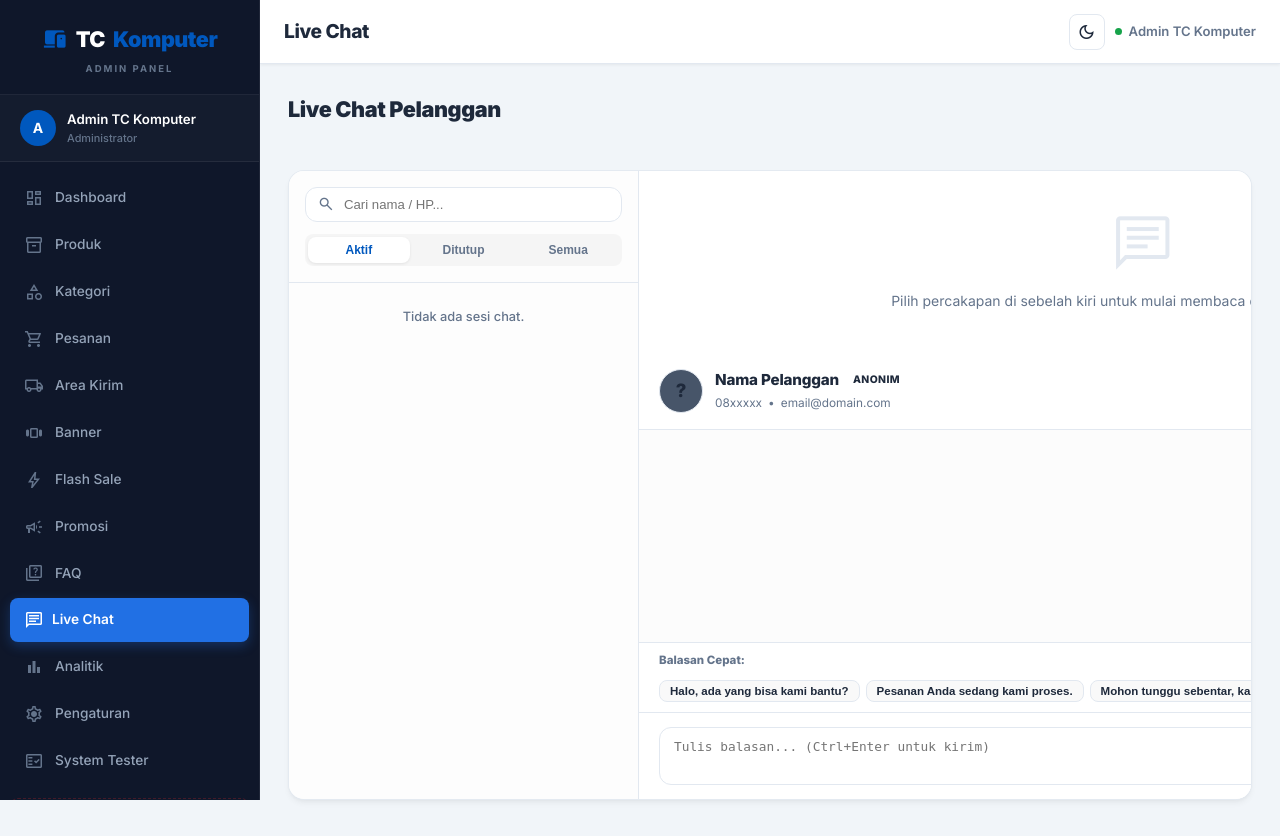
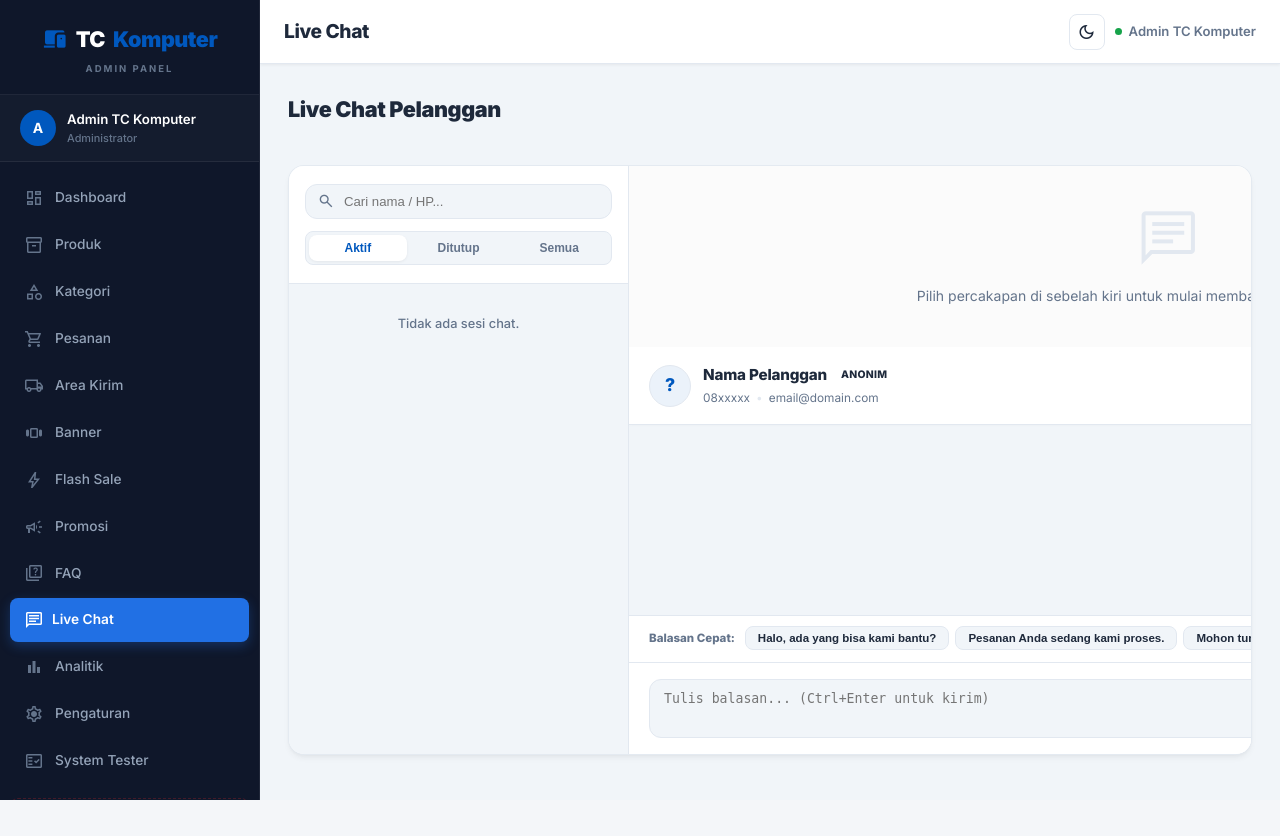
Before and after one commit to stevenarif123/TCKomputer, a PHP site: page /admin/chats in a window 1280 px wide. After the commit the page ends 800 px from the top, so only its background shows below. Run offline with PHP 8.4, Linux system fonts and the light colour scheme; a user stored in the database is signed in; data comes from the database, SQL or seed files in the repository; data that the repository does not hold is empty; some libraries are stand-ins or nearby versions.

Commit message:
Refine admin chat UI style for perfect alignment, contrast, and dark mode support

```diff
--- a/assets/css/admin.css
+++ b/assets/css/admin.css
@@ -1251,30 +1251,28 @@ body.dark-mode .notepad-textarea { background: rgba(255,255,255,0.025); }
     border: 1px solid var(--admin-card-border);
     border-radius: var(--admin-radius-lg);
     box-shadow: var(--admin-shadow);
-    height: calc(100vh - 170px);
-    min-height: 500px;
+    height: calc(100vh - 210px);
+    min-height: 520px;
     overflow: hidden;
-    margin-top: 15px;
+    margin-top: 10px;
 }
 
 .chat-sessions-list {
-    width: 350px;
+    width: 340px;
     border-right: 1px solid var(--admin-border);
     display: flex;
     flex-direction: column;
     flex-shrink: 0;
-    background: var(--admin-bg-sidebar);
-}
-body:not(.dark-mode) .chat-sessions-list {
-    background: #fdfdfd;
+    background: var(--admin-bg);
 }
 
 .chat-sessions-header {
-    padding: 16px;
+    padding: 18px 16px;
     border-bottom: 1px solid var(--admin-border);
     display: flex;
     flex-direction: column;
     gap: 12px;
+    background: var(--admin-card-bg);
 }
 
 .chat-sessions-header .search-wrapper {
@@ -1296,23 +1294,23 @@ body:not(.dark-mode) .chat-sessions-list {
     border-radius: var(--admin-radius);
     font-size: 0.825rem;
     outline: none;
-    background: var(--admin-card-bg);
-    color: var(--admin-text);
-    transition: border-color 0.2s ease;
+    background: var(--admin-bg);
+    color: var(--admin-text);
+    transition: all 0.2s ease;
 }
 .chat-search-input:focus {
     border-color: var(--admin-primary);
+    background: var(--admin-card-bg);
+    box-shadow: 0 0 0 3px var(--admin-primary-light);
 }
 
 .chat-filter-tabs {
     display: flex;
-    background: rgba(0,0,0,0.03);
+    background: var(--admin-bg);
     border-radius: var(--admin-radius-sm);
     padding: 3px;
     gap: 3px;
-}
-body.dark-mode .chat-filter-tabs {
-    background: rgba(255,255,255,0.03);
+    border: 1px solid var(--admin-border);
 }
 .filter-tab {
     flex: 1;
@@ -1324,13 +1322,13 @@ body.dark-mode .chat-filter-tabs {
     color: var(--admin-text-muted);
     cursor: pointer;
     border-radius: var(--admin-radius-sm);
-    transition: all 0.2s ease;
+    transition: all 0.15s ease;
     text-align: center;
 }
 .filter-tab.active {
     background: var(--admin-card-bg);
     color: var(--admin-primary);
-    box-shadow: 0 1px 3px rgba(0,0,0,0.08);
+    box-shadow: var(--admin-shadow-sm);
 }
 
 .sessions-scrollable {
@@ -1453,6 +1458,10 @@ body.dark-mode .chat-session-item:hover {
     flex-grow: 1;
     padding: 40px;
     text-align: center;
+    background: rgba(0,0,0,0.015);
+}
+body.dark-mode .conversation-empty {
+    background: rgba(255,255,255,0.005);
 }
 
 .conversation-active {
@@ -1469,6 +1478,7 @@ body.dark-mode .chat-session-item:hover {
     align-items: center;
     background: var(--admin-card-bg);
     z-index: 10;
+    box-shadow: 0 1px 3px rgba(0,0,0,0.02);
 }
 .user-meta {
     display: flex;
@@ -1476,16 +1486,16 @@ body.dark-mode .chat-session-item:hover {
     gap: 12px;
 }
 .user-avatar {
-    width: 44px;
-    height: 44px;
+    width: 42px;
+    height: 42px;
     border-radius: 50%;
-    background: var(--admin-secondary);
-    color: var(--admin-text);
+    background: var(--admin-primary-light);
+    color: var(--admin-primary);
     display: flex;
     align-items: center;
     justify-content: center;
     font-weight: 800;
-    font-size: 1.15rem;
+    font-size: 1.1rem;
     border: 1px solid var(--admin-border);
 }
 .user-title-row {
@@ -1507,6 +1517,9 @@ body.dark-mode .chat-session-item:hover {
     align-items: center;
     gap: 6px;
     margin-top: 2px;
+}
+.bullet-separator {
+    color: var(--admin-border);
 }
 .user-email-text {
     white-space: nowrap;
@@ -1522,33 +1535,31 @@ body.dark-mode .chat-session-item:hover {
     padding: 2px 6px;
     border-radius: 4px;
     text-transform: uppercase;
+    letter-spacing: 0.3px;
 }
 .badge-success {
-    background-color: rgba(16,185,129,0.1);
-    color: #10b981;
+    background-color: rgba(22, 163, 74, 0.1);
+    color: var(--admin-success);
 }
 .badge-warning {
-    background-color: rgba(245,158,11,0.1);
-    color: #f59e0b;
+    background-color: rgba(234, 88, 12, 0.1);
+    color: var(--admin-warning);
 }
 
 .conversation-messages {
     flex-grow: 1;
-    padding: 20px;
+    padding: 24px;
     overflow-y: auto;
-    background: rgba(0,0,0,0.01);
+    background: var(--admin-bg);
     display: flex;
     flex-direction: column;
-    gap: 12px;
-}
-body.dark-mode .conversation-messages {
-    background: rgba(255,255,255,0.01);
+    gap: 16px;
 }
 
 .chat-message {
     display: flex;
     flex-direction: column;
-    max-width: 70%;
+    max-width: 75%;
 }
 .chat-message.message-user {
     align-self: flex-start;
@@ -1626,31 +1637,28 @@ body.dark-mode .conversation-messages {
     align-self: center;
 }
 .chat-message-system span {
-    background: rgba(0,0,0,0.05);
+    background: var(--admin-border);
     color: var(--admin-text-muted);
     font-size: 0.68rem;
     font-weight: 700;
-    padding: 3px 12px;
+    padding: 4px 14px;
     border-radius: 12px;
     display: inline-block;
 }
-body.dark-mode .chat-message-system span {
-    background: rgba(255,255,255,0.06);
-}
 
 .quick-replies-container {
-    padding: 8px 20px;
+    padding: 10px 20px;
     border-top: 1px solid var(--admin-border);
     background: var(--admin-card-bg);
     display: flex;
     align-items: center;
     gap: 10px;
-    flex-wrap: wrap;
 }
 .quick-replies-label {
     font-size: 0.72rem;
     font-weight: 800;
     color: var(--admin-text-muted);
+    flex-shrink: 0;
 }
 .quick-replies {
     display: flex;
@@ -1658,12 +1666,16 @@ body.dark-mode .chat-message-system span {
     overflow-x: auto;
     flex-grow: 1;
     padding-bottom: 2px;
+    scrollbar-width: none;
+}
+.quick-replies::-webkit-scrollbar {
+    display: none;
 }
 .quick-reply-btn {
-    background: rgba(0,0,0,0.024);
+    background: var(--admin-bg);
     border: 1px solid var(--admin-border);
     border-radius: var(--admin-radius-sm);
-    padding: 4px 10px;
+    padding: 5px 12px;
     font-size: 0.72rem;
     font-weight: 600;
     color: var(--admin-text);
@@ -1671,17 +1683,14 @@ body.dark-mode .chat-message-system span {
     transition: all 0.15s ease;
     white-space: nowrap;
 }
-body.dark-mode .quick-reply-btn {
-    background: rgba(255,255,255,0.024);
-}
 .quick-reply-btn:hover {
-    background: var(--admin-primary);
-    color: #fff;
+    background: var(--admin-primary-light);
+    color: var(--admin-primary);
     border-color: var(--admin-primary);
 }
 
 .conversation-input-area {
-    padding: 14px 20px;
+    padding: 16px 20px;
     border-top: 1px solid var(--admin-border);
     background: var(--admin-card-bg);
     display: flex;
@@ -1693,16 +1702,18 @@ body.dark-mode .quick-reply-btn {
     border: 1px solid var(--admin-border);
     border-radius: var(--admin-radius);
     padding: 10px 14px;
-    font-size: 0.8rem;
+    font-size: 0.825rem;
     line-height: 1.4;
     resize: none;
     outline: none;
-    background: var(--admin-card-bg);
-    color: var(--admin-text);
-    transition: border-color 0.2s ease;
+    background: var(--admin-bg);
+    color: var(--admin-text);
+    transition: all 0.2s ease;
 }
 .conversation-input-area textarea:focus {
     border-color: var(--admin-primary);
+    background: var(--admin-card-bg);
+    box-shadow: 0 0 0 3px var(--admin-primary-light);
 }
 .conversation-input-area .btn-primary {
     width: 44px;
@@ -1716,7 +1727,7 @@ body.dark-mode .quick-reply-btn {
 }
 
 .chat-loading, .chat-empty-state {
-    padding: 24px;
+    padding: 30px;
     text-align: center;
     color: var(--admin-text-muted);
     font-size: 0.8rem;
```
Also changed, not shown: other parts of assets/css/admin.css (+24 -17 lines).
